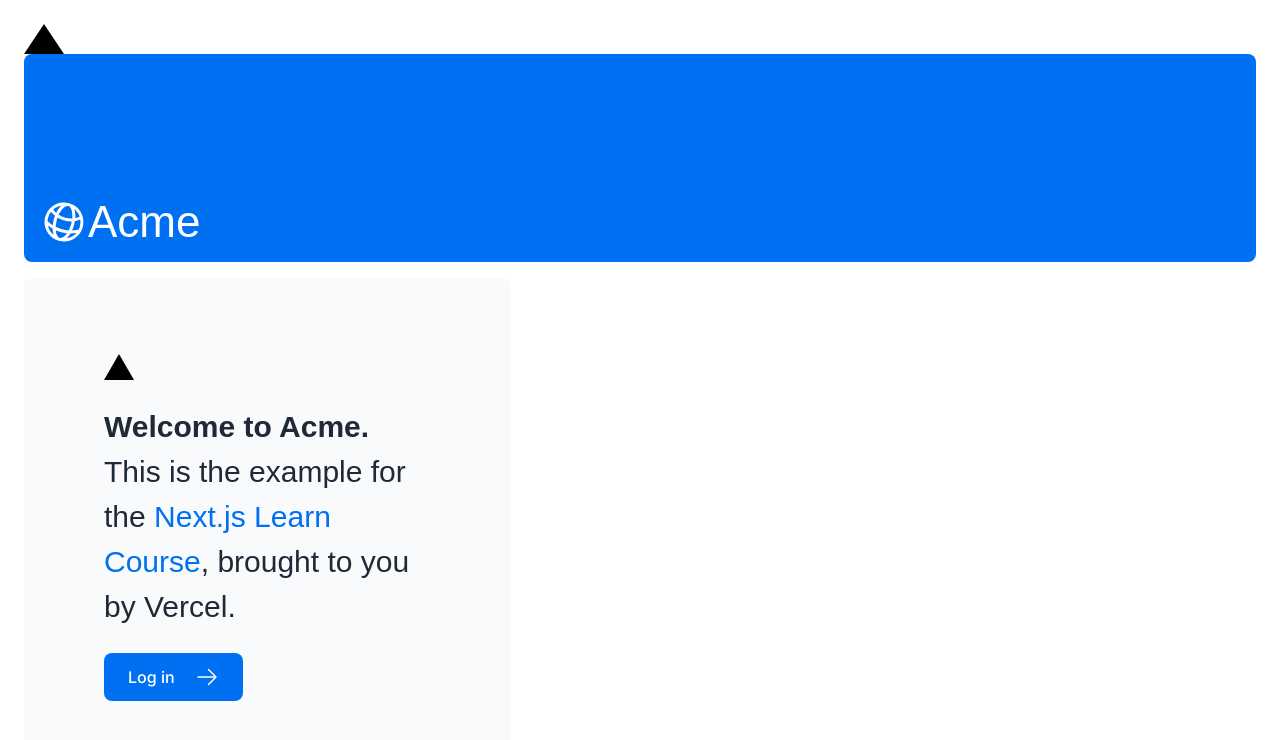
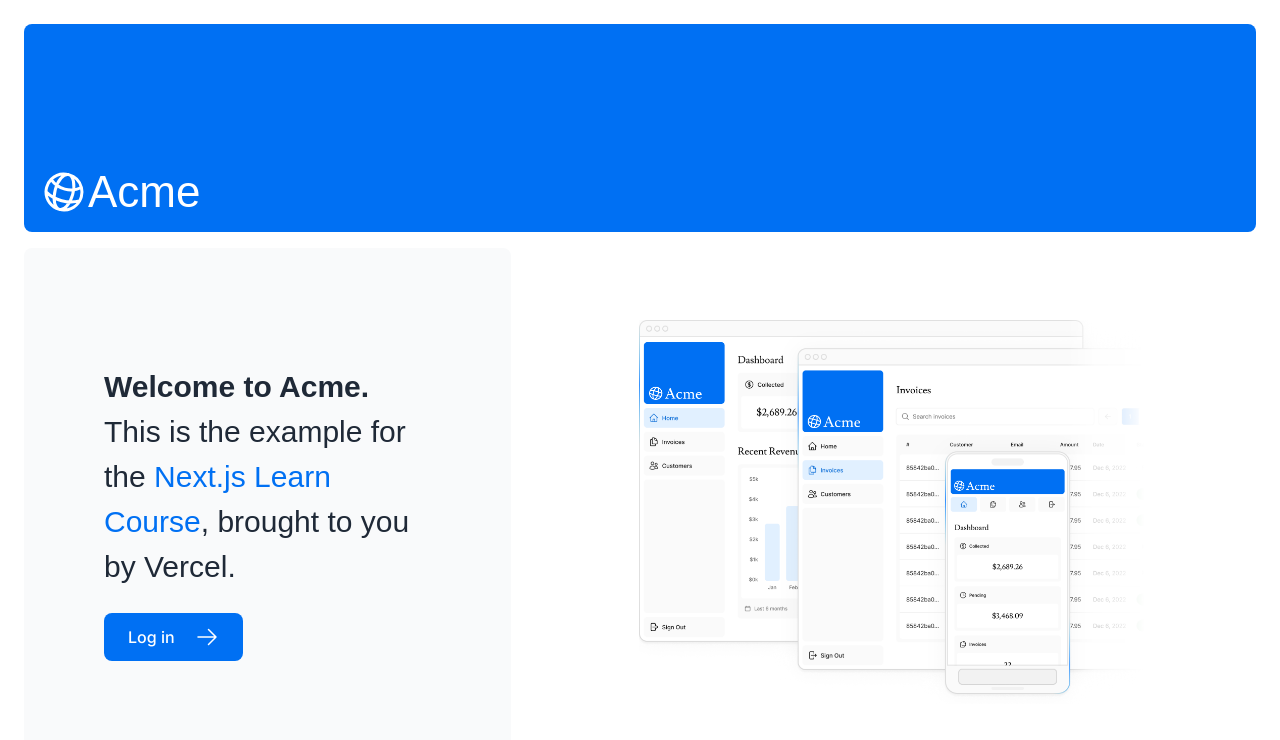
Before and after one commit to winterwithouther/nextjs-dashboard, a Next.js app: page / in a window 1280 px wide. Shown: the top 740 px of the page. Built offline with nearby package versions, Linux system fonts and the light colour scheme; a web font is replaced by a local one.

Commit message:
image optimization

```diff
--- a/app/page.tsx
+++ b/app/page.tsx
@@ -3,19 +3,16 @@
 import styles from '@/app/ui/home.module.css';
 import Link from 'next/link';
 import { lusitana } from './ui/fonts';
+import Image from 'next/image';
 
 export default function Page() {
   return (
     <main className="flex min-h-screen flex-col p-6">
-      <div className={styles.shape} />
       <div className="flex h-20 shrink-0 items-end rounded-lg bg-blue-500 p-4 md:h-52">
         <AcmeLogo />
       </div>
       <div className="mt-4 flex grow flex-col gap-4 md:flex-row">
         <div className="flex flex-col justify-center gap-6 rounded-lg bg-gray-50 px-6 py-10 md:w-2/5 md:px-20">
-          <div
-    className="relative w-0 h-0 border-l-[15px] border-r-[15px] border-b-[26px] border-l-transparent border-r-transparent border-b-black"
-          />
           <p className={`${lusitana.className} antialiased text-xl text-gray-800 md:text-3xl md:leading-normal`}>
             <strong>Welcome to Acme.</strong> This is the example for the{' '}
             <a href="https://nextjs.org/learn/" className="text-blue-500">
@@ -31,7 +28,20 @@
           </Link>
         </div>
         <div className="flex items-center justify-center p-6 md:w-3/5 md:px-28 md:py-12">
-          {/* Add Hero Images Here */}
+          <Image
+            src="/hero-desktop.png"
+            width={1000}
+            height={760}
+            className='hidden md:block'
+            alt="Screenshots of the dashboard project showing desktop verison"
+          />
+          <Image
+            src="/hero-mobile.png"
+            width={560}
+            height={620}
+            className='block md:hidden'
+            alt="Screenshots of the dashboard project showing mobile version"
+          />
         </div>
       </div>
     </main>
```
